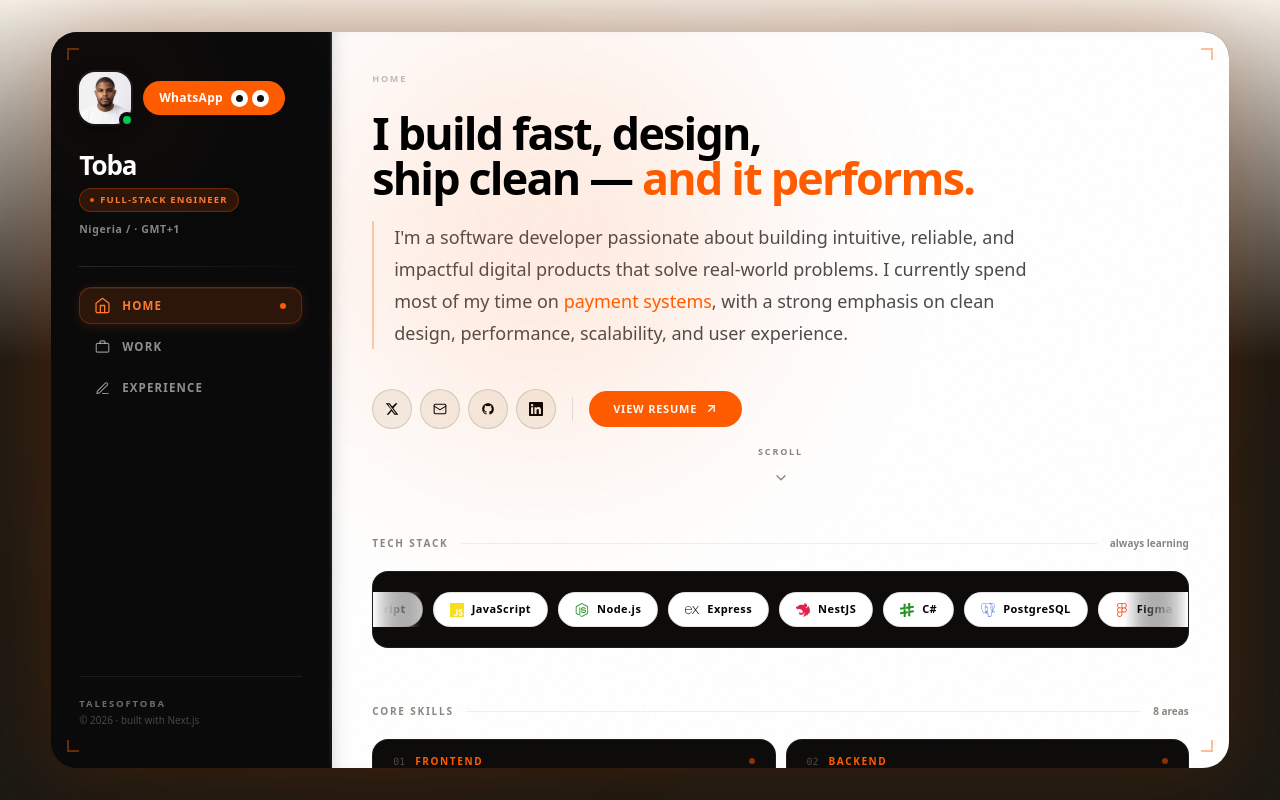
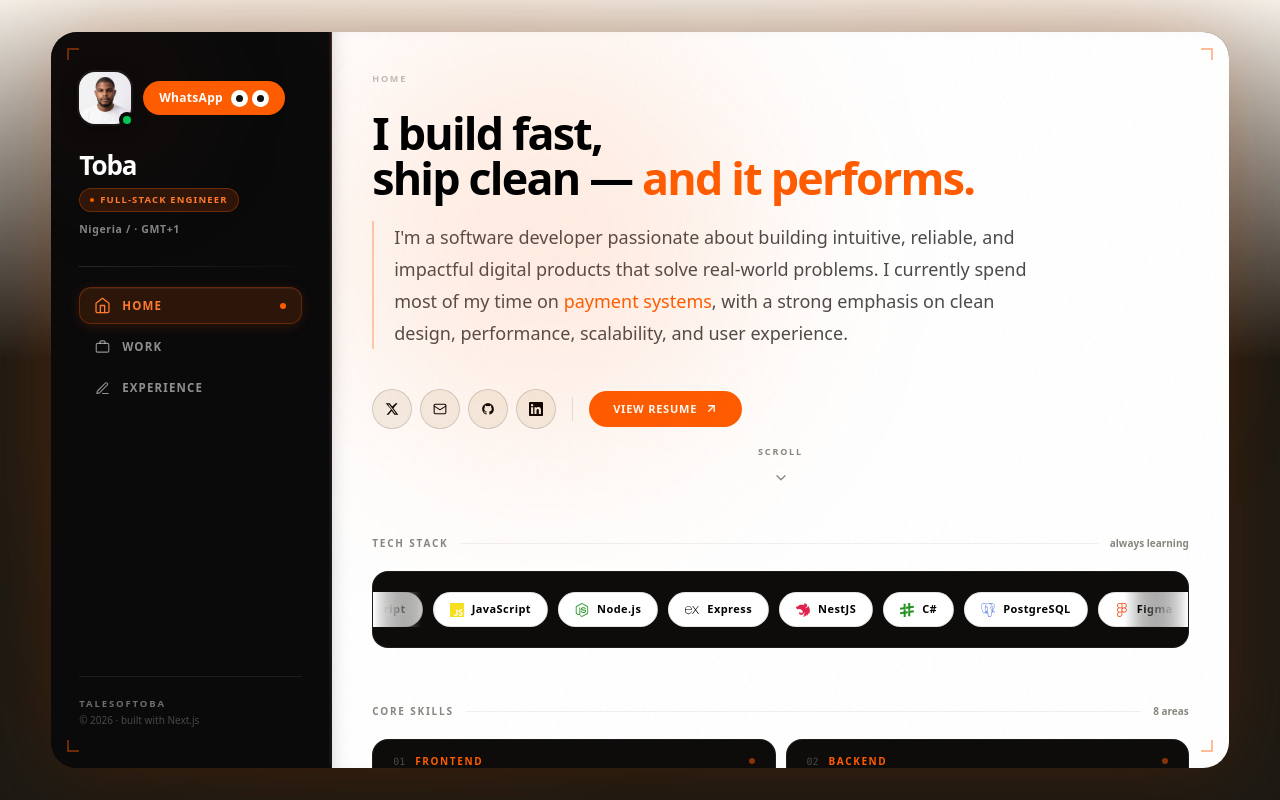
Before and after one commit to Talesoftoba/Tales, a Next.js app: page / in a window 1280 px wide. Built offline with nearby package versions, Linux system fonts and the light colour scheme.

Commit message:
adjust header

```diff
--- a/app/page.tsx
+++ b/app/page.tsx
@@ -351,7 +351,7 @@ export default function Home() {
                 className="block"
                 variants={headlineLine} initial="hidden" animate="show"
               >
-                I build fast, design, ship clean —
+                I build fast,
               </motion.span>
             </span>
             <span className={lineWrapClass}>
@@ -360,7 +360,7 @@ export default function Home() {
                 variants={headlineLine} initial="hidden" animate="show"
                 transition={{ delay: 0.1 }}
               >
-                <span className="text-[#FF5C00]">and it performs.</span>
+                ship clean — <span className="text-[#FF5C00]">and it performs.</span>
               </motion.span>
             </span>
           </h1>
@@ -436,7 +436,7 @@ export default function Home() {
                 className="block"
                 variants={headlineLine} initial="hidden" animate="show"
               >
-                I build fast, design,
+                I build fast,
               </motion.span>
             </span>
             <span className={lineWrapClass}>
```
